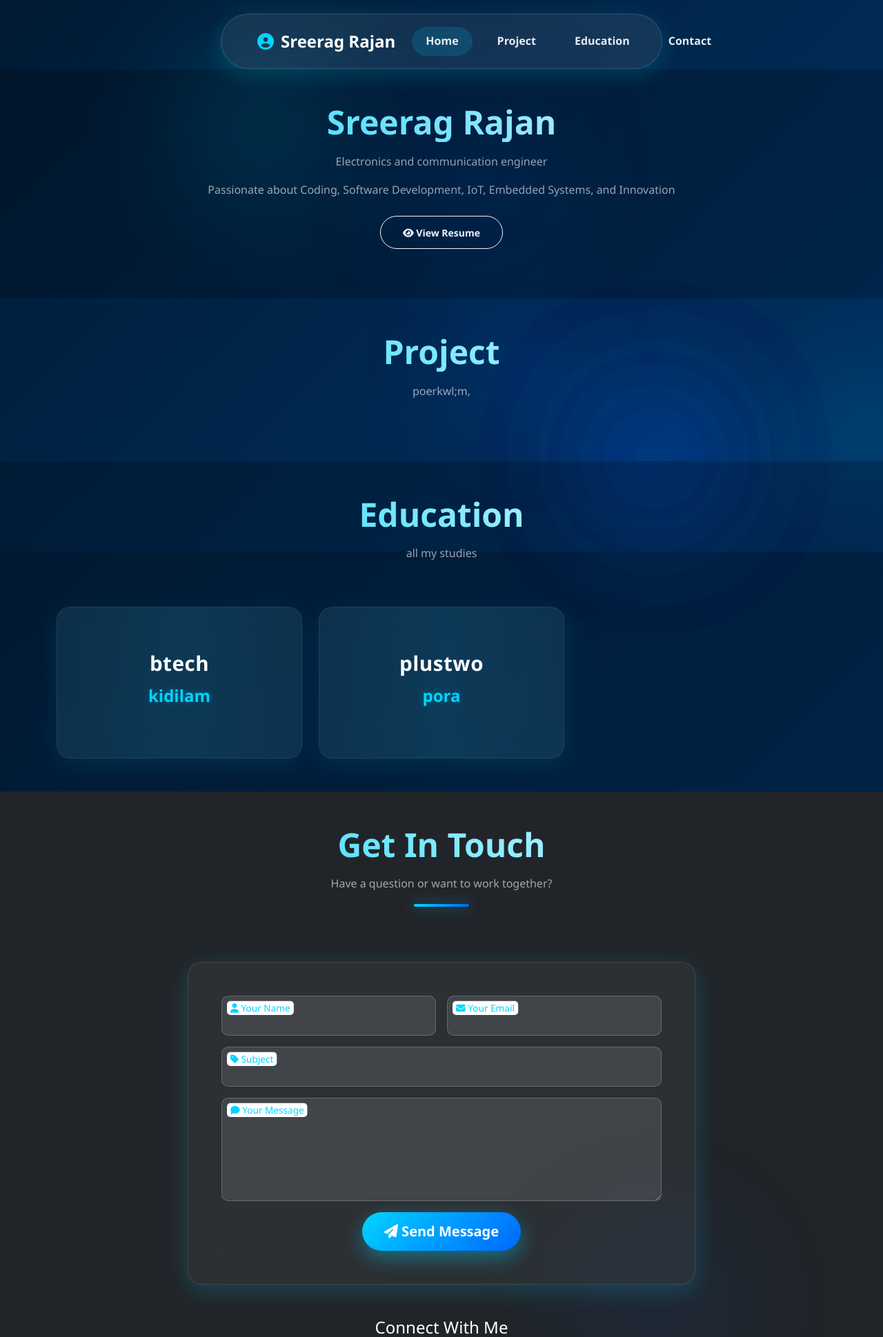
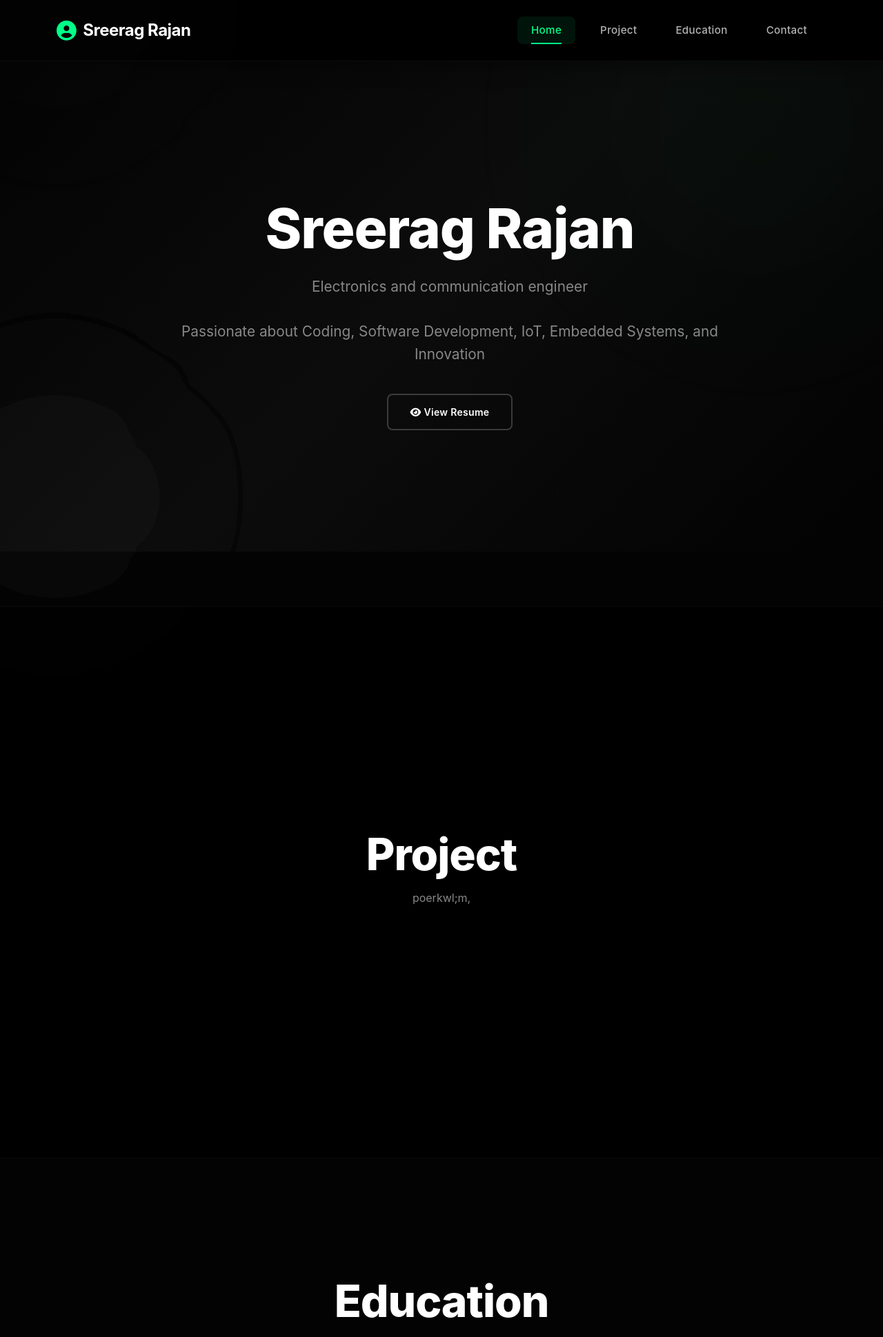
Before and after one commit to sreeragrajan2003-ctrl/portfilio, a Flask app: page / in a window 1280 px wide. Shown: the top 1939 px of the page at 69% size. Run offline with Flask 3, Linux system fonts and the light colour scheme; data comes from the database, SQL or seed files in the repository; both versions use the stored data as it was after the commit; some libraries are stand-ins or nearby versions.

Commit message:
done design

```diff
--- a/static/css/viewer.css
+++ b/static/css/viewer.css
@@ -1,12 +1,16 @@
 /* ========================================
-   MODERN PORTFOLIO CSS - LIQUID GLASS THEME
+   MODERN PORTFOLIO CSS - DARK ELEGANCE THEME
    ======================================== */
 
 :root {
-    --cyan: #00d4ff;
-    --blue: #0066ff;
-    --dark-blue: #001a33;
-    --primary: #00d4ff;
+    --primary: #ffffff;
+    --accent: #00ff88;
+    --dark: #000000;
+    --dark-2: #0a0a0a;
+    --dark-3: #141414;
+    --dark-4: #1a1a1a;
+    --text: #ffffff;
+    --text-muted: #888888;
 }
 
 /* ========================================
@@ -19,19 +23,19 @@
 }
 
 body {
-    font-family: 'Segoe UI', Tahoma, Geneva, Verdana, sans-serif;
+    font-family: 'Inter', 'Segoe UI', Tahoma, Geneva, Verdana, sans-serif;
     line-height: 1.6;
-    color: white;
+    color: var(--text);
     overflow-x: hidden;
-    background: linear-gradient(135deg, #001a33 0%, #003366 100%);
-    padding-top: 100px;
+    background: var(--dark);
+    padding-top: 80px;
 }
 
 html {
     scroll-behavior: smooth;
 }
 
-/* Animated Background */
+/* Animated Background Gradient */
 body::before {
     content: '';
     position: fixed;
@@ -39,95 +43,105 @@ body::before {
     height: 100%;
     top: 0;
     left: 0;
-    z-index: -1;
-    background: linear-gradient(135deg, #001a33 0%, #003366 100%);
+    z-index: -2;
+    background: linear-gradient(135deg, #000000 0%, #0a0a0a 50%, #000000 100%);
 }
 
+/* Subtle Moving Gradient Orbs */
 body::after {
     content: '';
     position: fixed;
-    width: 300px;
-    height: 300px;
-    top: 10%;
-    left: 10%;
-    background: radial-gradient(circle, var(--cyan) 0%, transparent 70%);
+    width: 600px;
+    height: 600px;
+    top: -300px;
+    right: -300px;
+    background: radial-gradient(circle, rgba(0, 255, 136, 0.03) 0%, transparent 70%);
     border-radius: 50%;
-    filter: blur(80px);
-    opacity: 0.3;
-    animation: float1 20s infinite;
+    filter: blur(100px);
+    animation: float1 25s infinite ease-in-out;
     z-index: -1;
 }
 
 @keyframes float1 {
     0%, 100% { transform: translate(0, 0) scale(1); }
-    33% { transform: translate(100px, -50px) scale(1.1); }
-    66% { transform: translate(-50px, 100px) scale(0.9); }
+    33% { transform: translate(-200px, 200px) scale(1.2); }
+    66% { transform: translate(100px, -100px) scale(0.9); }
 }
 
 .container::before {
     content: '';
     position: fixed;
-    width: 250px;
-    height: 250px;
-    top: 60%;
-    right: 10%;
-    background: radial-gradient(circle, var(--blue) 0%, transparent 70%);
+    width: 500px;
+    height: 500px;
+    bottom: -250px;
+    left: -250px;
+    background: radial-gradient(circle, rgba(255, 255, 255, 0.02) 0%, transparent 70%);
     border-radius: 50%;
-    filter: blur(80px);
-    opacity: 0.2;
-    animation: float2 25s infinite;
+    filter: blur(100px);
+    animation: float2 30s infinite ease-in-out;
     z-index: -1;
     pointer-events: none;
 }
 
 @keyframes float2 {
     0%, 100% { transform: translate(0, 0) scale(1); }
-    33% { transform: translate(-80px, 60px) scale(1.2); }
-    66% { transform: translate(60px, -80px) scale(0.8); }
+    50% { transform: translate(200px, -200px) scale(1.1); }
 }
 
 /* ========================================
-   LIQUID GLASS NAVIGATION
+   MINIMAL NAVIGATION
    ======================================== */
 .navbar {
     position: fixed !important;
-    top: 20px;
-    left: 50%;
-    transform: translateX(-50%);
-    width: auto !important;
-    max-width: 90%;
-    padding: 15px 40px !important;
-    background: rgba(255, 255, 255, 0.08) !important;
+    top: 0;
+    left: 0;
+    right: 0;
+    width: 100% !important;
+    max-width: 100% !important;
+    padding: 20px 0 !important;
+    background: rgba(0, 0, 0, 0.95) !important;
     backdrop-filter: blur(20px);
     -webkit-backdrop-filter: blur(20px);
-    border-radius: 50px !important;
-    border: 1px solid rgba(255, 255, 255, 0.15);
-    box-shadow: 0 8px 32px rgba(0, 212, 255, 0.2), inset 0 1px 0 rgba(255, 255, 255, 0.1);
+    border-bottom: 1px solid rgba(255, 255, 255, 0.05);
+    box-shadow: 0 4px 30px rgba(0, 0, 0, 0.5);
     transition: all 0.3s ease;
     animation: slideDown 0.6s ease;
     z-index: 1050;
 }
 
 @keyframes slideDown {
-    from { opacity: 0; transform: translateX(-50%) translateY(-50px); }
-    to { opacity: 1; transform: translateX(-50%) translateY(0); }
+    from { opacity: 0; transform: translateY(-20px); }
+    to { opacity: 1; transform: translateY(0); }
+}
+
+.navbar.scrolled {
+    padding: 15px 0 !important;
+    background: rgba(0, 0, 0, 0.98) !important;
+    border-bottom: 1px solid rgba(0, 255, 136, 0.1);
 }
 
 .navbar-brand {
     font-size: 1.5rem;
-    font-weight: bold;
+    font-weight: 700;
     color: white !important;
     display: flex;
     align-items: center;
     gap: 10px;
+    letter-spacing: -0.5px;
 }
 
 .navbar-brand i {
-    color: var(--cyan);
+    color: var(--accent);
+    font-size: 1.8rem;
 }
 
 .navbar-toggler {
-    border: 1px solid rgba(255, 255, 255, 0.3);
+    border: 1px solid rgba(255, 255, 255, 0.1);
+    padding: 8px 12px;
+}
+
+.navbar-toggler:focus {
+    box-shadow: 0 0 0 2px rgba(0, 255, 136, 0.2);
 }
 
 .navbar-toggler-icon {
@@ -136,91 +150,92 @@ body::after {
 
 .nav-link {
     margin: 0 0.5rem;
-    font-weight: 600;
-    color: rgba(255, 255, 255, 0.9) !important;
+    font-weight: 500;
+    color: rgba(255, 255, 255, 0.7) !important;
     padding: 8px 20px !important;
-    border-radius: 25px;
+    border-radius: 8px;
     transition: all 0.3s;
     position: relative;
+    font-size: 0.95rem;
+    letter-spacing: 0.3px;
 }
 
 .nav-link:hover {
     color: white !important;
-    background: rgba(0, 212, 255, 0.2);
-    transform: translateY(-2px);
-}
-
-.nav-link::before {
-    content: '';
-    position: absolute;
-    bottom: 5px;
-    left: 50%;
-    transform: translateX(-50%);
-    width: 0;
-    height: 2px;
-    background: var(--cyan);
-    transition: width 0.3s;
-}
-
-.nav-link:hover::before {
-    width: 60%;
+    background: rgba(255, 255, 255, 0.05);
 }
 
 .nav-link.active {
-    background: rgba(0, 212, 255, 0.15);
+    color: var(--accent) !important;
+    background: rgba(0, 255, 136, 0.08);
+}
+
+.nav-link.active::after {
+    content: '';
+    position: absolute;
+    bottom: 0;
+    left: 20px;
+    right: 20px;
+    height: 2px;
+    background: var(--accent);
 }
 
 /* ========================================
-   SECTION STYLES
+   SECTION STYLES - FULL SCREEN HEIGHT
    ======================================== */
 section {
-    padding: 80px 0;
+    min-height: 100vh;
+    padding: 100px 0;
     position: relative;
+    display: flex;
+    align-items: center;
+    border-bottom: 1px solid rgba(255, 255, 255, 0.03);
 }
 
 section:nth-child(even) {
-    background-color: rgba(0, 0, 0, 0.2);
+    background: rgba(255, 255, 255, 0.01);
 }
 
 .section-title {
-    font-size: clamp(2rem, 5vw, 3rem);
-    font-weight: bold;
+    font-size: clamp(2.5rem, 6vw, 4rem);
+    font-weight: 800;
     margin-bottom: 1rem;
-    background: linear-gradient(45deg, var(--cyan), white);
-    -webkit-background-clip: text;
-    -webkit-text-fill-color: transparent;
-    background-clip: text;
+    color: white;
     text-align: center;
+    letter-spacing: -1px;
+    line-height: 1.1;
+    transform: none !important; /* Prevent any transform issues */
 }
 
-.text-muted {
-    color: rgba(255, 255, 255, 0.6) !important;
+.section-description {
+    color: var(--text-muted);
+    font-size: 1.1rem;
+    text-align: center;
+    max-width: 700px;
+    margin: 0 auto 3rem;
 }
 
 .title-underline {
-    width: 80px;
-    height: 4px;
-    background: linear-gradient(90deg, var(--cyan), var(--blue));
-    margin: 1rem auto 2rem;
+    width: 60px;
+    height: 3px;
+    background: var(--accent);
+    margin: 1rem auto 3rem;
     border-radius: 2px;
-    box-shadow: 0 0 20px rgba(0, 212, 255, 0.5);
 }
 
 /* ========================================
-   GLASS CARDS
+   MINIMALIST CARDS
    ======================================== */
 .item-card {
-    background: rgba(255, 255, 255, 0.05);
+    background: rgba(255, 255, 255, 0.02);
     backdrop-filter: blur(20px);
     -webkit-backdrop-filter: blur(20px);
-    border: 1px solid rgba(255, 255, 255, 0.1) !important;
-    border-radius: 20px !important;
-    box-shadow: 0 8px 32px rgba(0, 212, 255, 0.1);
-    transition: all 0.4s ease;
+    border: 1px solid rgba(255, 255, 255, 0.05) !important;
+    border-radius: 16px !important;
+    transition: all 0.4s cubic-bezier(0.4, 0, 0.2, 1);
     overflow: hidden;
     position: relative;
-    opacity: 1 !important;
-    min-height: 220px;
+    min-height: 280px;
     display: flex;
     flex-direction: column;
 }
@@ -228,90 +243,69 @@ section:nth-child(even) {
 .item-card::before {
     content: '';
     position: absolute;
-    top: -50%;
-    left: -50%;
-    width: 200%;
-    height: 200%;
-    background: linear-gradient(45deg, transparent, rgba(0, 212, 255, 0.1), transparent);
-    transform: rotate(45deg);
-    transition: all 0.6s;
+    top: 0;
+    left: 0;
+    right: 0;
+    height: 3px;
+    background: linear-gradient(90deg, transparent, var(--accent), transparent);
+    opacity: 0;
+    transition: opacity 0.4s;
+}
+
+.item-card:hover {
+    transform: translateY(-8px);
+    border-color: rgba(0, 255, 136, 0.2) !important;
+    background: rgba(255, 255, 255, 0.04);
+    box-shadow: 0 20px 60px rgba(0, 0, 0, 0.5);
 }
 
 .item-card:hover::before {
-    left: 100%;
-}
-
-.item-card:hover {
-    transform: translateY(-10px);
-    border-color: rgba(0, 212, 255, 0.5) !important;
-    box-shadow: 0 20px 60px rgba(0, 212, 255, 0.3);
-    background: rgba(255, 255, 255, 0.08);
+    opacity: 1;
 }
 
 .card-body {
     position: relative;
     z-index: 1;
-    padding: 2rem !important;
+    padding: 2.5rem !important;
     display: flex;
     flex-direction: column;
     justify-content: center;
-    align-items: center;
-    text-align: center;
-    gap: 0.75rem;
+    text-align: left;
     flex: 1;
 }
 
-.item-icon {
-    text-align: center;
-    padding: 0;
-    margin-bottom: 1rem;
-}
-
-.item-icon i {
-    color: var(--cyan);
-    filter: drop-shadow(0 0 15px rgba(0, 212, 255, 0.6));
-    font-size: 3rem !important;
-}
-
 .card-title {
-    font-size: 1.85rem !important;
+    font-size: 1.5rem !important;
     font-weight: 700 !important;
     color: white !important;
-    margin-bottom: 0.5rem !important;
-    opacity: 1 !important;
-    display: block !important;
-    line-height: 1.2;
-    letter-spacing: 0.5px;
+    margin-bottom: 0.75rem !important;
+    letter-spacing: -0.3px;
+    line-height: 1.3;
 }
 
 .card-subtitle {
-    font-size: 1.5rem !important;
-    color: var(--cyan) !important;
-    opacity: 1 !important;
-    display: block !important;
-    font-weight: 600 !important;
-    margin-bottom: 0.75rem !important;
-    text-shadow: 0 0 10px rgba(0, 212, 255, 0.3);
+    font-size: 1.1rem !important;
+    color: var(--accent) !important;
+    font-weight: 500 !important;
+    margin-bottom: 1rem !important;
+    opacity: 0.9;
 }
 
 .card-text {
-    color: rgba(255, 255, 255, 0.85) !important;
-    line-height: 1.8;
-    opacity: 1 !important;
-    display: block !important;
-    font-size: 1.05rem;
+    color: var(--text-muted) !important;
+    line-height: 1.7;
+    font-size: 0.95rem;
 }
 
 .card-body p {
-    color: rgba(255, 255, 255, 0.8) !important;
+    color: var(--text-muted) !important;
     margin-bottom: 0.75rem;
-    opacity: 1 !important;
-    font-size: 1rem;
+    font-size: 0.95rem;
     line-height: 1.6;
 }
 
 .card-body p strong {
-    color: var(--cyan) !important;
+    color: white !important;
     font-weight: 600;
 }
 
@@ -320,145 +314,191 @@ section:nth-child(even) {
 }
 
 /* ========================================
+   HERO SECTION SPECIAL STYLING
+   ======================================== */
+#hero {
+    text-align: center;
+    justify-content: center;
+}
+
+#hero .section-title {
+    font-size: clamp(3rem, 8vw, 5rem);
+    margin-bottom: 1.5rem;
+}
+
+#hero .text-muted {
+    font-size: 1.3rem;
+    max-width: 800px;
+    margin: 0 auto 2rem;
+}
+
+/* ========================================
    CONTACT SECTION
    ======================================== */
 #contact {
-    background: rgba(0, 0, 0, 0.3);
-    backdrop-filter: blur(10px);
+    background: rgba(0, 0, 0, 0.5);
 }
 
 .contact-form-wrapper {
-    background: rgba(255, 255, 255, 0.05);
+    background: rgba(255, 255, 255, 0.02);
     backdrop-filter: blur(20px);
     -webkit-backdrop-filter: blur(20px);
     padding: 3rem;
-    border-radius: 20px;
-    border: 1px solid rgba(255, 255, 255, 0.1);
-    box-shadow: 0 8px 32px rgba(0, 212, 255, 0.2);
+    border-radius: 16px;
+    border: 1px solid rgba(255, 255, 255, 0.05);
+    max-width: 700px;
+    margin: 0 auto;
 }
 
 .form-control {
-    background: rgba(255, 255, 255, 0.1) !important;
-    border: 1px solid rgba(255, 255, 255, 0.2) !important;
-    padding: 0.8rem;
+    background: rgba(255, 255, 255, 0.03) !important;
+    border: 1px solid rgba(255, 255, 255, 0.1) !important;
+    padding: 1rem;
     color: white !important;
-    border-radius: 10px !important;
+    border-radius: 8px !important;
+    transition: all 0.3s;
 }
 
 .form-control::placeholder {
-    color: rgba(255, 255, 255, 0.5);
+    color: rgba(255, 255, 255, 0.3);
 }
 
 .form-control:focus {
-    background: rgba(255, 255, 255, 0.15) !important;
-    border-color: var(--cyan) !important;
-    box-shadow: 0 0 20px rgba(0, 212, 255, 0.3) !important;
+    background: rgba(255, 255, 255, 0.05) !important;
+    border-color: var(--accent) !important;
+    box-shadow: 0 0 0 3px rgba(0, 255, 136, 0.1) !important;
     color: white !important;
 }
 
 .form-floating label {
-    color: rgba(255, 255, 255, 0.7);
+    color: rgba(255, 255, 255, 0.5);
 }
 
 .form-floating > .form-control:focus ~ label,
 .form-floating > .form-control:not(:placeholder-shown) ~ label {
-    color: var(--cyan);
+    color: var(--accent);
 }
 
 /* Social Links */
 .social-links {
     display: flex;
     justify-content: center;
-    gap: 1.5rem;
-    margin-top: 2rem;
+    gap: 1rem;
+    margin-top: 3rem;
 }
 
 .social-link {
     display: inline-flex;
     align-items: center;
     justify-content: center;
-    width: 60px;
-    height: 60px;
-    background: rgba(255, 255, 255, 0.1);
-    backdrop-filter: blur(10px);
+    width: 50px;
+    height: 50px;
+    background: rgba(255, 255, 255, 0.03);
     border-radius: 50%;
     color: white;
-    font-size: 1.5rem;
+    font-size: 1.3rem;
     transition: all 0.3s;
     text-decoration: none;
-    border: 1px solid rgba(255, 255, 255, 0.2);
+    border: 1px solid rgba(255, 255, 255, 0.1);
 }
 
 .social-link:hover {
-    background: var(--cyan);
-    color: white;
+    background: var(--accent);
+    color: black;
     transform: translateY(-5px);
-    box-shadow: 0 10px 30px rgba(0, 212, 255, 0.5);
-    border-color: var(--cyan);
+    box-shadow: 0 10px 30px rgba(0, 255, 136, 0.3);
+    border-color: var(--accent);
 }
 
 /* ========================================
    BUTTONS
    ======================================== */
 .btn {
-    padding: 0.8rem 2rem;
-    border-radius: 50px;
+    padding: 0.9rem 2rem;
+    border-radius: 8px;
     font-weight: 600;
     transition: all 0.3s;
+    letter-spacing: 0.3px;
 }
 
 .btn-primary {
-    background: linear-gradient(135deg, var(--cyan), var(--blue)) !important;
+    background: var(--accent) !important;
     border: none !important;
-    box-shadow: 0 10px 30px rgba(0, 212, 255, 0.4);
+    color: black !important;
+    box-shadow: 0 4px 20px rgba(0, 255, 136, 0.3);
 }
 
 .btn-primary:hover {
-    transform: translateY(-3px);
-    box-shadow: 0 15px 40px rgba(0, 212, 255, 0.6);
+    transform: translateY(-2px);
+    box-shadow: 0 8px 30px rgba(0, 255, 136, 0.4);
+    background: #00ff99 !important;
+}
+
+.btn-outline-light {
+    border: 2px solid rgba(255, 255, 255, 0.2) !important;
+    color: white !important;
+    background: transparent !important;
+}
+
+.btn-outline-light:hover {
+    background: white !important;
+    color: black !important;
+    border-color: white !important;
 }
 
 /* ========================================
    ALERTS
    ======================================== */
 .alert {
-    border-radius: 15px;
-    border: 1px solid rgba(255, 255, 255, 0.2);
-    box-shadow: 0 5px 15px rgba(0, 0, 0, 0.1);
+    border-radius: 12px;
+    border: 1px solid rgba(255, 255, 255, 0.1);
     backdrop-filter: blur(10px);
+    margin-bottom: 2rem;
 }
 
 .alert-success {
-    background: rgba(0, 212, 100, 0.2);
-    color: #00ff88;
-    border-color: rgba(0, 212, 100, 0.3);
+    background: rgba(0, 255, 136, 0.1);
+    color: var(--accent);
+    border-color: rgba(0, 255, 136, 0.2);
 }
 
 .alert-danger {
-    background: rgba(255, 50, 50, 0.2);
+    background: rgba(255, 80, 80, 0.1);
     color: #ff6b6b;
-    border-color: rgba(255, 50, 50, 0.3);
+    border-color: rgba(255, 80, 80, 0.2);
 }
 
 /* ========================================
    FOOTER
    ======================================== */
 footer {
-    padding: 2rem 0;
-    background: rgba(0, 0, 0, 0.5);
-    color: rgba(255, 255, 255, 0.6);
+    padding: 3rem 0;
+    background: var(--dark);
+    color: var(--text-muted);
+    border-top: 1px solid rgba(255, 255, 255, 0.05);
 }
 
 .bg-black {
-    background-color: rgba(0, 0, 0, 0.5) !important;
+    background-color: var(--dark) !important;
 }
 
 .text-light {
     color: white !important;
 }
 
+.text-muted {
+    color: var(--text-muted) !important;
+}
+
 .text-light-muted {
-    color: rgba(255, 255, 255, 0.6) !important;
+    color: var(--text-muted) !important;
+}
+
+/* ========================================
+   GRID IMPROVEMENTS
+   ======================================== */
+.row.g-4 {
+    row-gap: 2rem !important;
 }
 
 /* ========================================
@@ -525,18 +568,38 @@ footer {
    SCROLLBAR STYLING
    ======================================== */
 ::-webkit-scrollbar {
-    width: 10px;
+    width: 8px;
 }
 
 ::-webkit-scrollbar-track {
-    background: #001a33;
+    background: var(--dark);
 }
 
 ::-webkit-scrollbar-thumb {
-    background: linear-gradient(135deg, var(--cyan), var(--blue));
-    border-radius: 5px;
+    background: rgba(255, 255, 255, 0.1);
+    border-radius: 4px;
 }
 
 ::-webkit-scrollbar-thumb:hover {
-    background: var(--cyan);
+    background: rgba(0, 255, 136, 0.3);
 }
+
+/* ========================================
+   SMOOTH TRANSITIONS
+   ======================================== */
+* {
+    transition: background-color 0.3s ease, color 0.3s ease;
+}
+
+/* ========================================
+   TEXT SELECTION
+   ======================================== */
+::selection {
+    background: var(--accent);
+    color: black;
+}
+
+::-moz-selection {
+    background: var(--accent);
+    color: black;
+}
--- a/static/js/viewer.js
+++ b/static/js/viewer.js
@@ -1,5 +1,5 @@
 // ========================================
-// MODERN PORTFOLIO JAVASCRIPT - OPTIMIZED
+// MODERN PORTFOLIO JAVASCRIPT - DARK THEME
 // ========================================
 
 document.addEventListener('DOMContentLoaded', function() {
@@ -19,7 +19,7 @@ document.addEventListener('DOMContentLoaded', function() {
             const targetSection = document.querySelector(targetId);
             if (targetSection) {
                 const navbarHeight = navbar.offsetHeight;
-                const targetPosition = targetSection.offsetTop - navbarHeight - 20;
+                const targetPosition = targetSection.offsetTop - navbarHeight;
 
                 window.scrollTo({
                     top: targetPosition,
@@ -42,12 +42,10 @@ document.addEventListener('DOMContentLoaded', function() {
     window.addEventListener('scroll', function() {
         const scrolled = window.pageYOffset;
 
-        if (scrolled > 100) {
-            navbar.style.background = 'rgba(255, 255, 255, 0.12)';
-            navbar.style.boxShadow = '0 8px 32px rgba(0, 212, 255, 0.3)';
+        if (scrolled > 50) {
+            navbar.classList.add('scrolled');
         } else {
-            navbar.style.background = 'rgba(255, 255, 255, 0.08)';
-            navbar.style.boxShadow = '0 8px 32px rgba(0, 212, 255, 0.2)';
+            navbar.classList.remove('scrolled');
         }
     });
 
@@ -77,66 +75,29 @@ document.addEventListener('DOMContentLoaded', function() {
     });
 
     // ========================================
-    // CARD ANIMATION ON SCROLL (DISABLED - Causing visibility issues)
+    // SCROLL REVEAL ANIMATION
     // ========================================
-    // Cards are now always visible without animation
+    const observerOptions = {
+        threshold: 0.1,
+        rootMargin: '0px 0px -100px 0px'
+    };
 
-    // ========================================
-    // FLOATING ORBS
-    // ========================================
-    function createFloatingOrbs() {
-        const orbContainer = document.createElement('div');
-        orbContainer.style.cssText = `
-            position: fixed;
-            width: 100%;
-            height: 100%;
-            top: 0;
-            left: 0;
-            z-index: -1;
-            pointer-events: none;
-        `;
+    const observer = new IntersectionObserver(function(entries) {
+        entries.forEach(entry => {
+            if (entry.isIntersecting) {
+                entry.target.style.opacity = '1';
+                entry.target.style.transform = 'translateY(0)';
+            }
+        });
+    }, observerOptions);
 
-        for (let i = 0; i < 3; i++) {
-            const orb = document.createElement('div');
-            orb.style.cssText = `
-                position: absolute;
-                width: ${150 + Math.random() * 150}px;
-                height: ${150 + Math.random() * 150}px;
-                background: radial-gradient(circle, ${i % 2 === 0 ? '#00d4ff' : '#0066ff'} 0%, transparent 70%);
-                border-radius: 50%;
-                filter: blur(60px);
-                opacity: 0.2;
-                top: ${Math.random() * 100}%;
-                left: ${Math.random() * 100}%;
-                animation: float${i + 3} ${20 + Math.random() * 10}s infinite;
-            `;
-            orbContainer.appendChild(orb);
-        }
-
-        document.body.appendChild(orbContainer);
-    }
-
-    // Add orb animations
-    const style = document.createElement('style');
-    style.textContent = `
-        @keyframes float3 {
-            0%, 100% { transform: translate(0, 0) scale(1); }
-            33% { transform: translate(-80px, 60px) scale(1.2); }
-            66% { transform: translate(60px, -80px) scale(0.8); }
-        }
-        @keyframes float4 {
-            0%, 100% { transform: translate(0, 0) scale(1); }
-            50% { transform: translate(50px, 80px) scale(1.15); }
-        }
-        @keyframes float5 {
-            0%, 100% { transform: translate(0, 0) scale(1); }
-            25% { transform: translate(70px, -40px) scale(0.9); }
-            75% { transform: translate(-60px, 70px) scale(1.1); }
-        }
-    `;
-    document.head.appendChild(style);
-
-    createFloatingOrbs();
+    // Observe all cards
+    document.querySelectorAll('.item-card').forEach(card => {
+        card.style.opacity = '0';
+        card.style.transform = 'translateY(30px)';
+        card.style.transition = 'opacity 0.6s ease, transform 0.6s ease';
+        observer.observe(card);
+    });
 
     // ========================================
     // AUTO-DISMISS ALERTS
@@ -148,5 +109,15 @@ document.addEventListener('DOMContentLoaded', function() {
         }, 5000);
     });
 
-    console.log('🚀 Portfolio Loaded!');
+    // ========================================
+    // PARALLAX EFFECT ON SCROLL - DISABLED (causes misalignment)
+    // ========================================
+    // Parallax effect disabled to prevent title misalignment
+
+    // ========================================
+    // TYPING EFFECT FOR HERO SECTION - DISABLED
+    // ========================================
+    // Typing effect disabled to show title immediately
+
+    console.log('🚀 Portfolio Loaded - Dark Theme!');
 });
```
Also changed, not shown: other parts of static/css/viewer.css (+18 -15 lines), instance/database.db.
